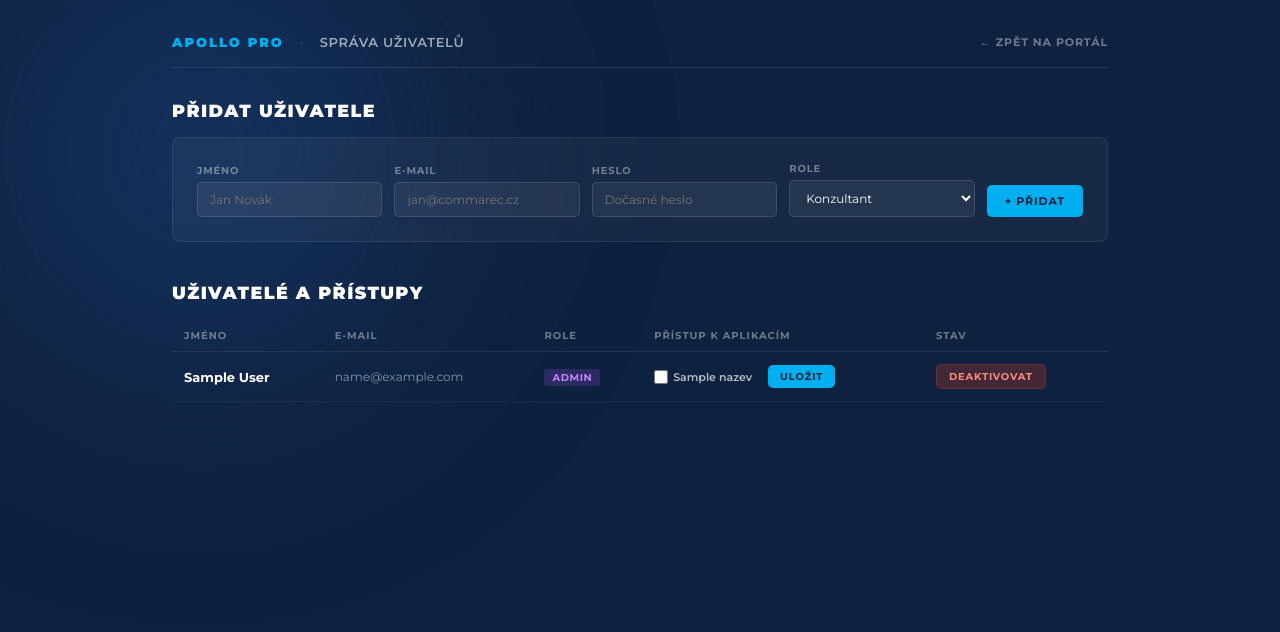
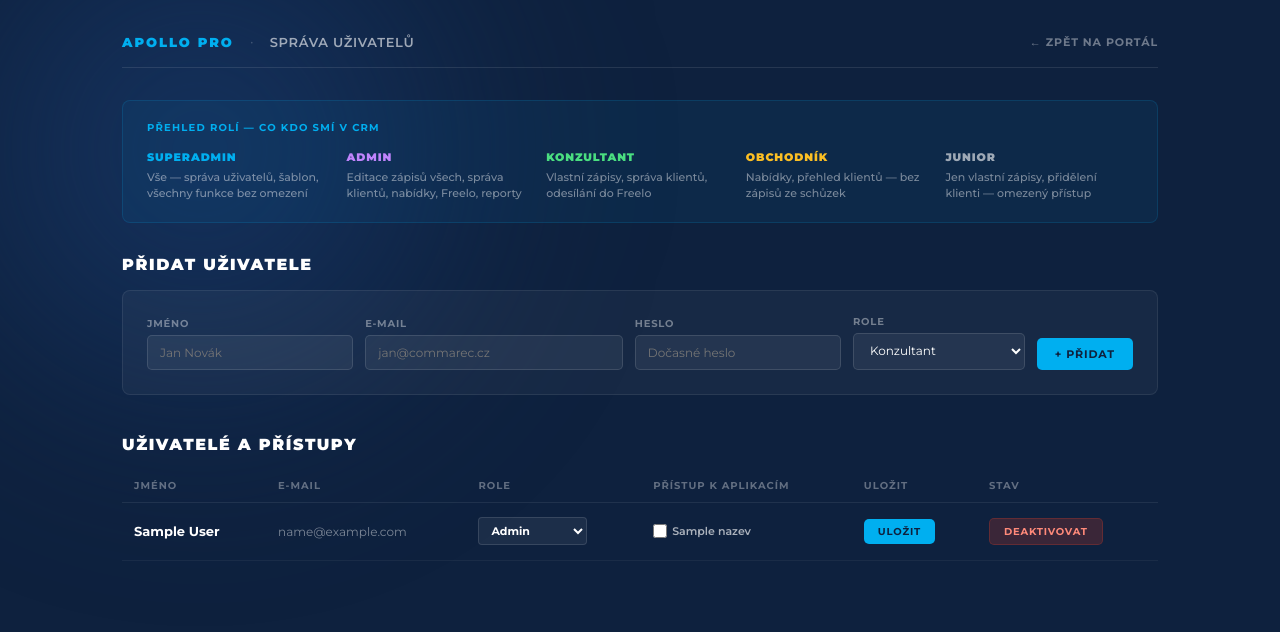
Before and after one commit to CommarecMK/portal_apollopro, a Flask app: template templates/admin.html in a window 1280 px wide. Shown: the top 632 px of the page. Run offline with Flask 3, Linux system fonts and the light colour scheme; tables that the repository leaves empty hold one stand-in row (values such as "Sample post"); the template is opened without the code that fills it: values that come from a table or form of the project are taken from there, most other values are stand-ins (such as "Sample title", 1, 10 or a date in 2020).

Commit message:
Add files via upload

```diff
--- a/templates/admin.html
+++ b/templates/admin.html
@@ -12,17 +12,31 @@ body { font-family: 'Montserrat', sans-serif; min-height: 100vh; background: #0E
 .bg { position: fixed; inset: 0; background: #0E213E; z-index: 0; }
 .bg-orb { position: absolute; border-radius: 50%; filter: blur(80px); }
 .bg-orb-1 { width: 700px; height: 700px; background: radial-gradient(circle, rgba(23,55,103,0.9) 0%, transparent 70%); top: -200px; left: -150px; }
-.obsah { position: relative; z-index: 10; max-width: 1000px; margin: 0 auto; padding: 2rem; }
+.obsah { position: relative; z-index: 10; max-width: 1100px; margin: 0 auto; padding: 2rem; }
 .nav { display: flex; align-items: center; gap: 1rem; margin-bottom: 2rem; padding-bottom: 1rem; border-bottom: 1px solid rgba(255,255,255,0.1); }
 .nav-logo { font-size: 13px; font-weight: 900; color: #00AFF0; letter-spacing: 0.15em; text-transform: uppercase; }
 .nav-sep { color: rgba(255,255,255,0.2); }
 .nav-title { font-size: 13px; font-weight: 600; color: rgba(255,255,255,0.6); letter-spacing: 0.05em; text-transform: uppercase; }
 .nav-back { margin-left: auto; font-size: 11px; font-weight: 700; color: rgba(255,255,255,0.4); text-decoration: none; letter-spacing: 0.08em; text-transform: uppercase; }
 .nav-back:hover { color: #00AFF0; }
-h2 { font-size: 1.1rem; font-weight: 900; text-transform: uppercase; letter-spacing: 0.08em; color: #fff; margin-bottom: 1rem; }
+h2 { font-size: 1rem; font-weight: 900; text-transform: uppercase; letter-spacing: 0.1em; color: #fff; margin-bottom: 1rem; }
 .sekce { margin-bottom: 2.5rem; }
+
+/* Role info box */
+.role-info { background: rgba(0,175,240,0.06); border: 1px solid rgba(0,175,240,0.15); border-radius: 8px; padding: 1.25rem 1.5rem; margin-bottom: 2rem; }
+.role-info h3 { font-size: 10px; font-weight: 700; text-transform: uppercase; letter-spacing: 0.12em; color: #00AFF0; margin-bottom: 1rem; }
+.role-tabulka { display: grid; grid-template-columns: repeat(auto-fit, minmax(180px, 1fr)); gap: 0.75rem; }
+.role-polozka { }
+.role-nazev { font-size: 11px; font-weight: 800; text-transform: uppercase; letter-spacing: 0.08em; margin-bottom: 0.3rem; }
+.role-popis { font-size: 11px; color: rgba(255,255,255,0.45); line-height: 1.5; font-weight: 500; }
+.r-superadmin { color: #00AFF0; }
+.r-admin { color: #c084fc; }
+.r-konzultant { color: #4ade80; }
+.r-obchodnik { color: #fbbf24; }
+.r-junior { color: rgba(255,255,255,0.6); }
+
 /* Nový uživatel */
-.nova-forma { background: rgba(255,255,255,0.04); border: 1px solid rgba(255,255,255,0.08); border-radius: 8px; padding: 1.5rem; display: grid; grid-template-columns: 1fr 1fr 1fr 1fr auto; gap: 0.75rem; align-items: end; }
+.nova-forma { background: rgba(255,255,255,0.04); border: 1px solid rgba(255,255,255,0.08); border-radius: 8px; padding: 1.5rem; display: grid; grid-template-columns: 1.2fr 1.5fr 1.2fr 1fr auto; gap: 0.75rem; align-items: end; }
 .pole label { display: block; font-size: 10px; font-weight: 700; color: rgba(255,255,255,0.4); text-transform: uppercase; letter-spacing: 0.08em; margin-bottom: 5px; }
 .pole input, .pole select { width: 100%; background: rgba(255,255,255,0.06); border: 1px solid rgba(255,255,255,0.12); border-radius: 5px; padding: 9px 12px; font-family: 'Montserrat', sans-serif; font-size: 12px; color: #fff; outline: none; }
 .pole input:focus, .pole select:focus { border-color: #00AFF0; }
@@ -30,35 +44,72 @@ h2 { font-size: 1.1rem; font-weight: 900; text-transform: uppercase; letter-spac
 .btn { padding: 9px 18px; border: none; border-radius: 5px; font-family: 'Montserrat', sans-serif; font-size: 11px; font-weight: 700; letter-spacing: 0.08em; text-transform: uppercase; cursor: pointer; white-space: nowrap; }
 .btn-primary { background: #00AFF0; color: #0E213E; }
 .btn-primary:hover { background: #008ABD; }
-.btn-sm { padding: 5px 12px; font-size: 10px; }
-.btn-danger { background: rgba(192,57,43,0.3); color: #ff8a7a; border: 1px solid rgba(192,57,43,0.3); }
-.btn-success { background: rgba(34,197,94,0.2); color: #4ade80; border: 1px solid rgba(34,197,94,0.3); }
-/* Tabulka uživatelů */
+.btn-sm { padding: 6px 14px; font-size: 10px; }
+.btn-danger { background: rgba(192,57,43,0.25); color: #ff8a7a; border: 1px solid rgba(192,57,43,0.3); }
+.btn-success { background: rgba(34,197,94,0.15); color: #4ade80; border: 1px solid rgba(34,197,94,0.25); }
+
+/* Tabulka */
 .tabulka { width: 100%; border-collapse: collapse; }
-.tabulka th { font-size: 10px; font-weight: 700; text-transform: uppercase; letter-spacing: 0.1em; color: rgba(255,255,255,0.4); padding: 0.6rem 0.75rem; border-bottom: 1px solid rgba(255,255,255,0.08); text-align: left; }
-.tabulka td { padding: 0.75rem; border-bottom: 1px solid rgba(255,255,255,0.05); font-size: 13px; vertical-align: middle; }
+.tabulka th { font-size: 10px; font-weight: 700; text-transform: uppercase; letter-spacing: 0.1em; color: rgba(255,255,255,0.35); padding: 0.6rem 0.75rem; border-bottom: 1px solid rgba(255,255,255,0.08); text-align: left; }
+.tabulka td { padding: 0.9rem 0.75rem; border-bottom: 1px solid rgba(255,255,255,0.05); font-size: 13px; vertical-align: middle; }
 .tabulka tr:hover td { background: rgba(255,255,255,0.02); }
-.role-badge { display: inline-block; padding: 2px 8px; border-radius: 3px; font-size: 10px; font-weight: 700; letter-spacing: 0.06em; text-transform: uppercase; }
-.role-superadmin { background: rgba(0,175,240,0.2); color: #00AFF0; }
-.role-admin { background: rgba(168,85,247,0.2); color: #c084fc; }
-.role-other { background: rgba(255,255,255,0.08); color: rgba(255,255,255,0.5); }
-.neaktivni td { opacity: 0.45; }
-/* Aplikace checkboxy */
-.app-checkboxy { display: flex; gap: 0.5rem; flex-wrap: wrap; }
+.neaktivni td { opacity: 0.4; }
+
+/* Role select v řádku */
+.role-select { background: rgba(255,255,255,0.06); border: 1px solid rgba(255,255,255,0.12); border-radius: 4px; padding: 5px 8px; font-family: 'Montserrat', sans-serif; font-size: 11px; font-weight: 700; color: #fff; outline: none; cursor: pointer; }
+.role-select:focus { border-color: #00AFF0; }
+.role-select option { background: #0E213E; }
+
+/* Badge */
+.badge { display: inline-block; padding: 2px 8px; border-radius: 3px; font-size: 10px; font-weight: 700; letter-spacing: 0.06em; text-transform: uppercase; }
+.badge-superadmin { background: rgba(0,175,240,0.2); color: #00AFF0; }
+
+/* App checkboxy */
+.app-checkboxy { display: flex; gap: 0.75rem; flex-wrap: wrap; align-items: center; }
 .app-check { display: flex; align-items: center; gap: 5px; }
 .app-check input[type=checkbox] { accent-color: #00AFF0; width: 14px; height: 14px; cursor: pointer; }
-.app-check label { font-size: 11px; font-weight: 600; color: rgba(255,255,255,0.7); cursor: pointer; white-space: nowrap; }
-.ulozit-btn { margin-left: 0.5rem; }
+.app-check label { font-size: 11px; font-weight: 600; color: rgba(255,255,255,0.65); cursor: pointer; white-space: nowrap; }
+
+/* Řádkový formulář */
+.radkovy-form { display: flex; align-items: center; gap: 0.75rem; flex-wrap: wrap; }
 </style>
 </head>
 <body>
 <div class="bg"><div class="bg-orb bg-orb-1"></div></div>
 <div class="obsah">
+
   <div class="nav">
     <div class="nav-logo">Apollo Pro</div>
     <div class="nav-sep">·</div>
     <div class="nav-title">Správa uživatelů</div>
     <a href="{{ url_for('main.portal') }}" class="nav-back">← Zpět na portál</a>
+  </div>
+
+  <!-- Přehled rolí -->
+  <div class="role-info">
+    <h3>Přehled rolí — co kdo smí v CRM</h3>
+    <div class="role-tabulka">
+      <div class="role-polozka">
+        <div class="role-nazev r-superadmin">Superadmin</div>
+        <div class="role-popis">Vše — správa uživatelů, šablon, všechny funkce bez omezení</div>
+      </div>
+      <div class="role-polozka">
+        <div class="role-nazev r-admin">Admin</div>
+        <div class="role-popis">Editace zápisů všech, správa klientů, nabídky, Freelo, reporty</div>
+      </div>
+      <div class="role-polozka">
+        <div class="role-nazev r-konzultant">Konzultant</div>
+        <div class="role-popis">Vlastní zápisy, správa klientů, odesílání do Freelo</div>
+      </div>
+      <div class="role-polozka">
+        <div class="role-nazev r-obchodnik">Obchodník</div>
+        <div class="role-popis">Nabídky, přehled klientů — bez zápisů ze schůzek</div>
+      </div>
+      <div class="role-polozka">
+        <div class="role-nazev r-junior">Junior</div>
+        <div class="role-popis">Jen vlastní zápisy, přidělení klienti — omezený přístup</div>
+      </div>
+    </div>
   </div>
 
   <!-- Nový uživatel -->
@@ -93,7 +144,7 @@ h2 { font-size: 1.1rem; font-weight: 900; text-transform: uppercase; letter-spac
     </form>
   </div>
 
-  <!-- Seznam uživatelů -->
+  <!-- Uživatelé -->
   <div class="sekce">
     <h2>Uživatelé a přístupy</h2>
     <table class="tabulka">
@@ -103,6 +154,7 @@ h2 { font-size: 1.1rem; font-weight: 900; text-transform: uppercase; letter-spac
           <th>E-mail</th>
           <th>Role</th>
           <th>Přístup k aplikacím</th>
+          <th>Uložit</th>
           <th>Stav</th>
         </tr>
       </thead>
@@ -110,17 +162,28 @@ h2 { font-size: 1.1rem; font-weight: 900; text-transform: uppercase; letter-spac
         {% for u in uzivatele %}
         <tr class="{{ 'neaktivni' if not u.is_active else '' }}">
           <td><strong>{{ u.name }}</strong></td>
-          <td style="color: rgba(255,255,255,0.5); font-size: 12px;">{{ u.email }}</td>
+          <td style="color: rgba(255,255,255,0.45); font-size: 12px;">{{ u.email }}</td>
           <td>
-            <span class="role-badge {{ 'role-superadmin' if u.role == 'superadmin' else ('role-admin' if u.role == 'admin' else 'role-other') }}">
-              {{ u.role }}
-            </span>
+            {% if u.id == current_user.id %}
+              <span class="badge badge-superadmin">{{ u.role }}</span>
+            {% else %}
+            <form method="POST" action="{{ url_for('main.uzivatel_opravneni', user_id=u.id) }}" id="form_{{ u.id }}">
+              <select name="role" class="role-select" onchange="">
+                <option value="junior" {{ 'selected' if u.role == 'junior' else '' }}>Junior</option>
+                <option value="konzultant" {{ 'selected' if u.role == 'konzultant' else '' }}>Konzultant</option>
+                <option value="obchodnik" {{ 'selected' if u.role == 'obchodnik' else '' }}>Obchodník</option>
+                <option value="admin" {{ 'selected' if u.role == 'admin' else '' }}>Admin</option>
+                <option value="superadmin" {{ 'selected' if u.role == 'superadmin' else '' }}>Superadmin</option>
+              </select>
+            {% endif %}
           </td>
           <td>
-            {% if u.role == "superadmin" %}
+            {% if u.id == current_user.id %}
               <span style="font-size: 11px; color: #00AFF0; font-weight: 600;">Vše automaticky</span>
+            {% elif u.role == "superadmin" %}
+              <span style="font-size: 11px; color: #00AFF0; font-weight: 600;">Vše automaticky</span>
+              <input type="hidden" name="role" value="superadmin">
             {% else %}
-              <form method="POST" action="{{ url_for('main.uzivatel_opravneni', user_id=u.id) }}" style="display: flex; align-items: center; flex-wrap: wrap; gap: 0.5rem;">
               <div class="app-checkboxy">
                 {% for app in vsechny_apps %}
                 <div class="app-check">
@@ -131,13 +194,18 @@ h2 { font-size: 1.1rem; font-weight: 900; text-transform: uppercase; letter-spac
                 </div>
                 {% endfor %}
               </div>
-                <button type="submit" class="btn btn-primary btn-sm ulozit-btn">Uložit</button>
+            {% endif %}
+          </td>
+          <td>
+            {% if u.id != current_user.id %}
+              <button type="submit" form="form_{{ u.id }}" class="btn btn-primary btn-sm">Uložit</button>
               </form>
             {% endif %}
           </td>
           <td>
             <form method="POST" action="{{ url_for('main.uzivatel_aktivovat', user_id=u.id) }}">
-              <button type="submit" class="btn btn-sm {{ 'btn-danger' if u.is_active else 'btn-success' }}">
+              <button type="submit" class="btn btn-sm {{ 'btn-danger' if u.is_active else 'btn-success' }}"
+                {{ 'disabled' if u.id == current_user.id else '' }}>
                 {{ 'Deaktivovat' if u.is_active else 'Aktivovat' }}
               </button>
             </form>
```
Also changed, not shown: app/routes/main.py (+12 -5 lines). Lines whose indentation alone changed are shown as unchanged.
